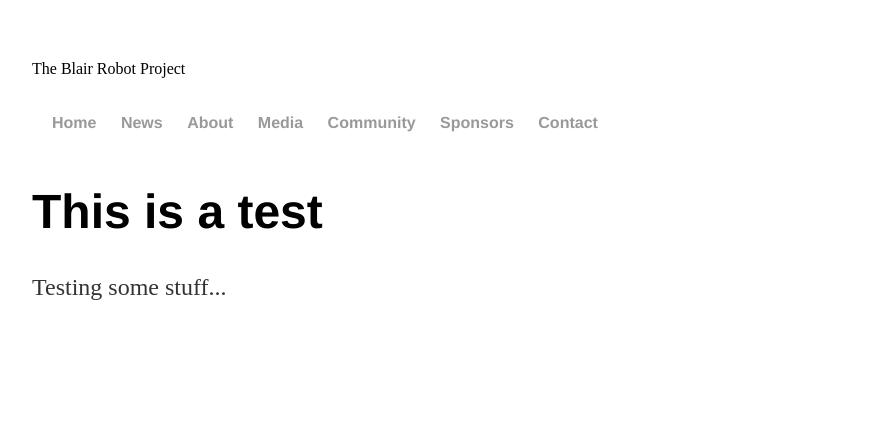
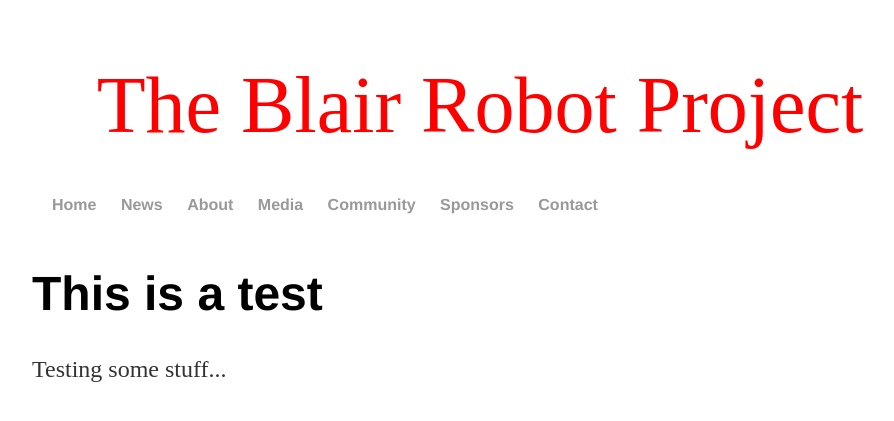
Before and after one commit to mouseythemouse/449, a Jekyll site: the page built from index.html, in a window 1280 px wide. Shown: the top 421 px of the page, without its empty margins (160-1054 px from the left). Built offline with Jekyll 4.4.1, drawn with Linux system fonts in a browser that asks for light colours.

Commit message:
Update main.css

```diff
--- a/css/main.css
+++ b/css/main.css
@@ -4,12 +4,7 @@
     margin: 60px auto;
     width: 70%;
 }
-.header img {
-    float: left;
-    width: 100px;
-    height: 100px;
-}
-.header header {
+header {
     top: 0px;
     left: 0px;
     position: relative;
```
